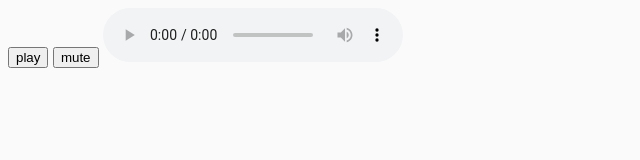
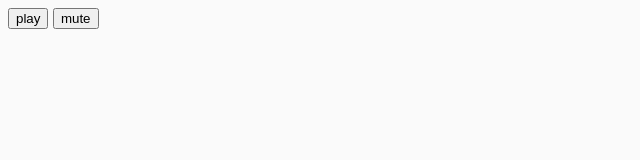
Before and after one commit to jackmerrell/offley.fm, a website: page app/index.html in a window 1280 px wide. Shown: the whole page, without its empty margins (0-640 px from the left). Drawn offline with nearby package versions, Linux system fonts and the light colour scheme; files that its build step writes are made by us from their sources.

Commit message:
remove player controls

```diff
--- a/app/index.html
+++ b/app/index.html
@@ -22,7 +22,7 @@
 
     <button id="mute">mute</button>
 
-  <audio id="player" controls loop preload="auto">
+  <audio id="player" loop preload="auto">
     <source src="images/mix.mp3" type="audio/mpeg">
   </audio>
 
--- a/app/scripts/main.js
+++ b/app/scripts/main.js
@@ -44,13 +44,8 @@ function playerTime(){
   let scrubTo = duration * ((offset * getDayPercent) - numOfTimesPlayed);
   console.log('time in seconds to scrub to = ' + scrubTo);
 
-
-
   player.play()
   player.currentTime = scrubTo;
   player.muted = false;
 
-
-
-
 }
```
